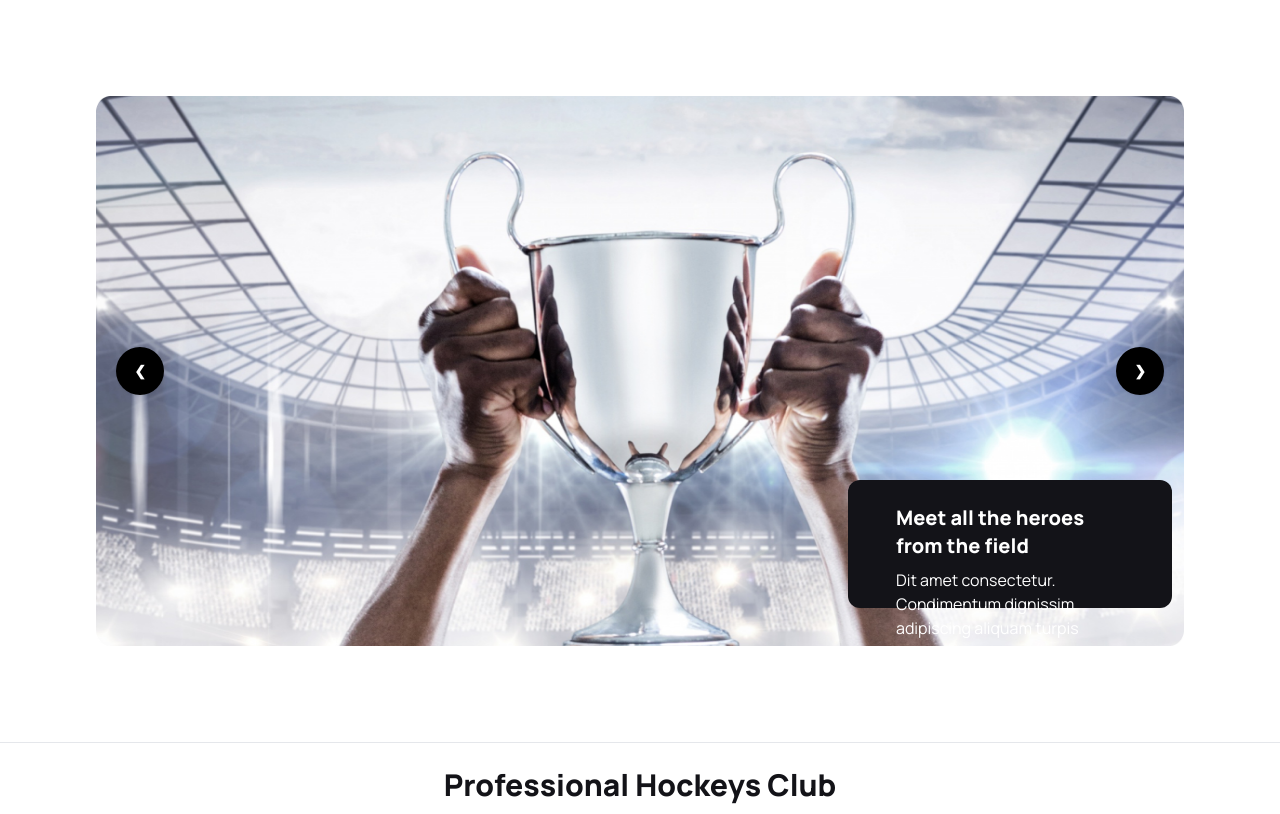
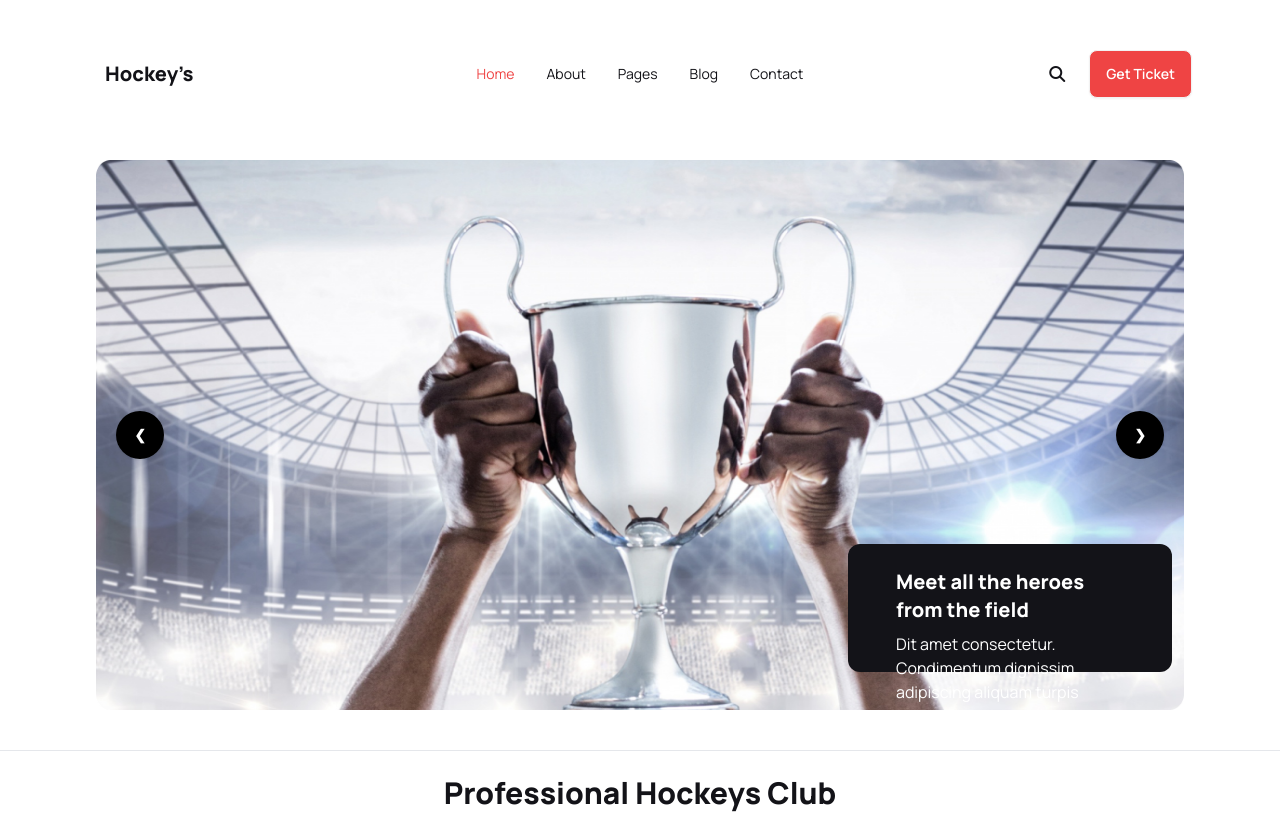
Before and after one commit to mdsaidul44/my-third-assignment-repo, a plain HTML site: page index.html in a window 1280 px wide. Shown: the top 814 px of the page. Drawn offline with nearby package versions, Linux system fonts and the light colour scheme.

Commit message:
navbar added

```diff
--- a/index.html
+++ b/index.html
@@ -39,9 +39,41 @@
 </head>
 <body class="primary font-manrope primary-color primary-font-color">
     <header>
+      <!-- navbar -->
+      <nav class="mx-20 h-40 py-10">
+        <div class="navbar bg-base-100">
+          <div class="navbar-start">
+            <div class="dropdown">
+              <div tabindex="0" role="button" class="btn btn-ghost lg:hidden">
+                <svg xmlns="http://www.w3.org/2000/svg" class="h-5 w-5" fill="none" viewBox="0 0 24 24" stroke="currentColor"><path stroke-linecap="round" stroke-linejoin="round" stroke-width="2" d="M4 6h16M4 12h8m-8 6h16" /></svg>
+              </div>
+              <ul tabindex="0" class="menu menu-sm dropdown-content mt-3 z-[1] p-2 shadow bg-base-100 rounded-box w-52">
+                <li  class="text-red-500"><a>Home</a></li>
+                <li><a>About</a></li>
+                <li><a>Pages</a></li>
+                <li><a>Blog</a></li>
+                <li><a>Contact</a></li>
+              </ul>
+            </div>
+            <a class="btn btn-ghost font-extrabold text-xl">Hockey’s</a>
+          </div>
+          <div class="navbar-center hidden lg:flex">
+            <ul class="menu menu-horizontal px-1">
+              <li  class="text-red-500"><a>Home</a></li>
+              <li><a>About</a></li>
+              <li><a>Pages</a></li>
+              <li><a>Blog</a></li>
+              <li><a>Contact</a></li>
+            </ul>
+          </div>
+          <div class="navbar-end"><i class="mr-6  fa-solid fa-magnifying-glass"></i>
+            <a class=" btn bg-red-500 text-white" >Get Ticket</a>
+          </div>
+        </div>
+      </nav>
       <!-- banner section -->
         <section class="lg:relative">
-            <div class="carousel w-auto  lg:h-[550px] h-[320px] lg:m-24">
+            <div class="carousel w-auto  lg:h-[550px] h-[320px] mb-10 lg:mx-24">
                 <div id="slide1" class="carousel-item relative w-full">
                   <img src="Images/1.png" class="w-full" />
                   <div class=" absolute flex justify-between transform -translate-y-1/2 left-5 right-5 top-1/2">
@@ -326,6 +358,16 @@
         </div>
 
       </section>
+      <!-- form section -->
+      <section>
+        <hr>
+        <div class=" text-center mt-6  mb-10">
+          <h2 class="text-3xl font-extrabold mb-6 ">Get In Touch</h2>
+          <p class=" font-light">Dit amet consectetur. Condimentum dignissim adipiscing aliquam turpis placerat <br> dolor. Purus urna in sit nullam proin. </p>
+        </div>
+        <hr>
+      </section>
+      <!-- social media section -->
       <section class=" ">
         <div class="bg-base-200 h-32 lg:mx-24 mb-10 justify-center items-center text-center lg:p-10">
           <h2 class="text-xl font-bold mb-4">Social Media</h2>
```
